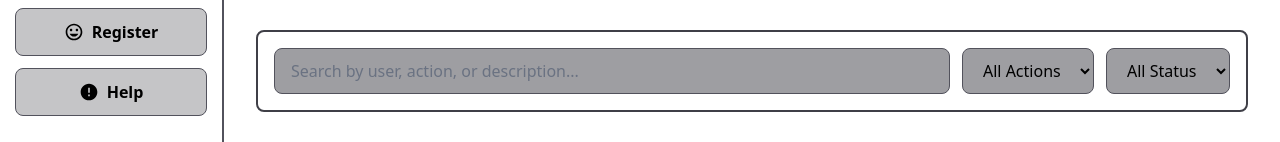
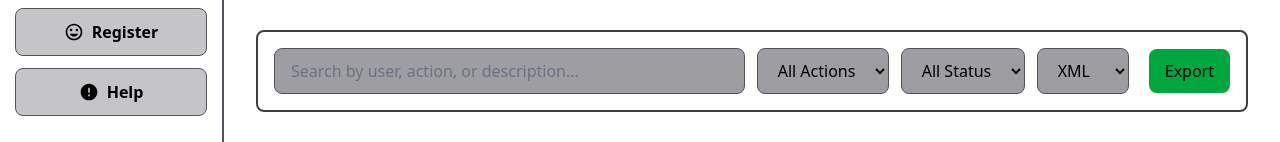
Before and after one commit to MarcoLenschau/CRM, a Next.js app: page /log in a window 1280 px wide. Shown: the part 347-489 px from the top of the page. Built offline with nearby package versions, Linux system fonts and the light colour scheme; no server answers.

Commit message:
feat: Export log at json xml or csv file

```diff
--- a/app/log/page.tsx
+++ b/app/log/page.tsx
@@ -52,6 +52,16 @@ export default function AuditLogPage() {
 
     return matchesSearch && matchesAction && matchesStatus;
   });
+
+  // Default to XML so the selector shows XML pre-selected
+  const [exportFormat, setExportFormat] = useState<string>('xml');
+
+  const downloadString = (content: string, filename: string, type = 'text/plain', addBom = true) => {
+    const payload = addBom ? '\uFEFF' + content : content;
+    const b = new Blob([payload], { type });
+    const a = document.createElement('a'); a.href = URL.createObjectURL(b);
+    a.download = filename; a.click(); URL.revokeObjectURL(a.href);
+  };
 
   const actionCounts = {
     CREATE: auditLogs.filter((l: AuditLog) => l.action === 'CREATE').length,
@@ -173,6 +183,31 @@ export default function AuditLogPage() {
               <option value="FAILED">Failed</option>
               <option value="WARNING">Warning</option>
             </select>
+
+            {/* Export format selector + button */}
+            <select
+              value={exportFormat}
+              onChange={(e) => setExportFormat(e.target.value)}
+              className="bg-zinc-700/50 border border-zinc-600 rounded-lg px-4 py-2.5 text-white min-w-max">
+              <option value="csv">CSV</option>
+              <option value="xml">XML</option>
+              <option value="json">JSON</option>
+            </select>
+
+            <button
+              onClick={() => {
+                const filename = `audit-log.${exportFormat}`;
+                let content = '';
+                let type = 'application/octet-stream';
+                if (exportFormat === 'csv') { content = buildCSV(filteredLogs); type = 'text/csv;charset=utf-8;'; }
+                else if (exportFormat === 'xml') { content = buildXML(filteredLogs); type = 'application/xml;charset=utf-8;'; }
+                else { content = buildJSON(filteredLogs); type = 'application/json;charset=utf-8;'; }
+                downloadString(content, filename, type, true);
+              }}
+            className="bg-green-600 hover:bg-green-500 text-white rounded-lg px-4 py-2.5 ml-2"
+          >
+              Export
+            </button>
           </SearchBar>
 
           {/* Audit Log Table */}
@@ -261,3 +296,48 @@ export default function AuditLogPage() {
     </div>
   );
 }
+
+const escapeXml = (s: string) =>
+  (s || '').toString().replace(/&/g, '&amp;').replace(/</g, '&lt;').replace(/>/g, '&gt;').replace(/"/g, '&quot;').replace(/'/g, '&apos;');
+
+const buildCSV = (logs: AuditLog[]) => {
+  const hdr = ['ID','Timestamp','User','Action','Entity','Description','Status'].join(";");
+  const rows = logs.map(log => [
+    log._id,
+    new Date(log.createdAt!).toISOString(),
+    log.userID,
+    log.action,
+    log.entity,
+    log.description,
+    log.status
+  ].map(cell => '"' + (cell || '').toString().replace(/"/g, '""') + '"').join(";")).join('\r\n');
+  return hdr + '\r\n' + rows;
+};
+
+const buildXML = (logs: AuditLog[]) => {
+  const items = logs.map(log => (
+    '<log>' +
+      '<id>' + escapeXml(log._id!) + '</id>' +
+      '<timestamp>' + new Date(log.createdAt!).toISOString() + '</timestamp>' +
+      '<user>' + escapeXml(log.userID) + '</user>' +
+      '<action>' + escapeXml(log.action) + '</action>' +
+      '<entity>' + escapeXml(log.entity) + '</entity>' +
+      '<description>' + escapeXml(log.description) + '</description>' +
+      '<status>' + escapeXml(log.status) + '</status>' +
+    '</log>'
+  )).join('');
+  return '<?xml version="1.0" encoding="UTF-8"?>\n<logs>' + items + '</logs>';
+};
+
+const buildJSON = (logs: AuditLog[]) => {
+  const data = logs.map(log => ({
+    id: log._id,
+    timestamp: new Date(log.createdAt!).toISOString(),
+    user: log.userID,
+    action: log.action,
+    entity: log.entity,
+    description: log.description,
+    status: log.status
+  }));
+  return JSON.stringify(data, null, 2);
+};
```
